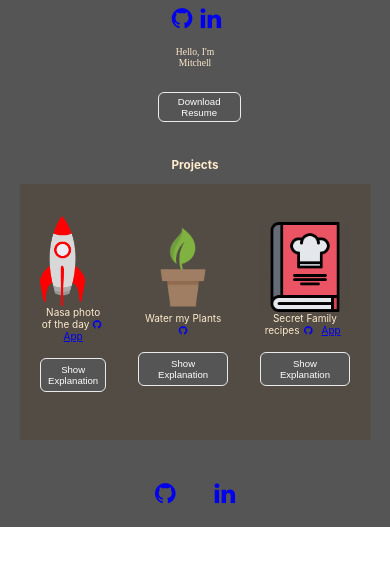
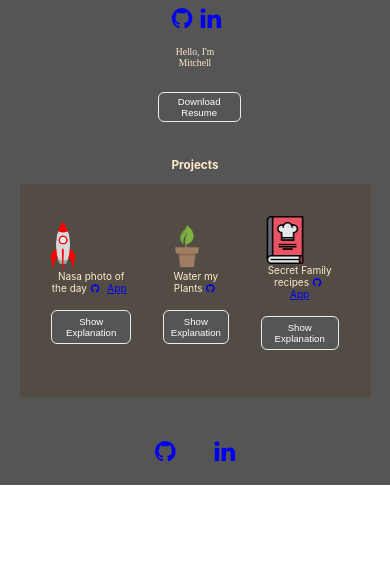
Before and after one commit to Mitchathy/Portfolio, a React (Create React App) app in the folder client/: page / in a window 390 px wide. Shown: the top 566 px of the page. Built offline with nearby package versions, Linux system fonts and the light colour scheme.

Commit message:
trying css stuff

```diff
--- a/client/src/PortfolioContainer/Projects/Projects.css
+++ b/client/src/PortfolioContainer/Projects/Projects.css
@@ -13,10 +13,10 @@
     justify-content: center;
 }
 img{
-    height: 90px;
+    height: 5rem;
     display: flex;
-    justify-content: center;
-    align-items: center;
+    justify-content: right;
+    align-items: right;
 }
 .Explanation{
     color: white
@@ -71,4 +71,7 @@ a:hover{
         font-size: .6rem;
         padding: 5px 7px
     }
+    img{
+        height: 3rem;
+    }
  }
```
